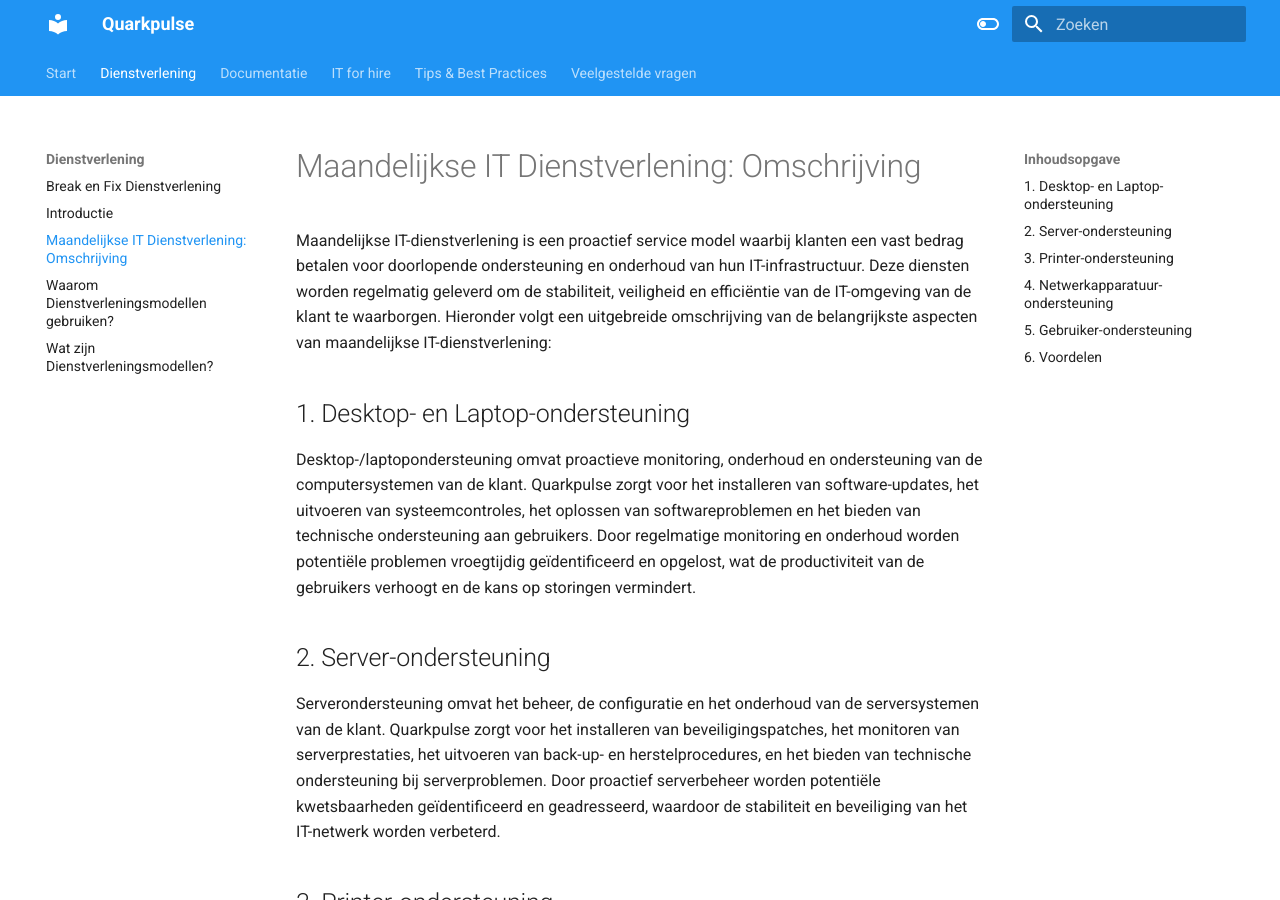
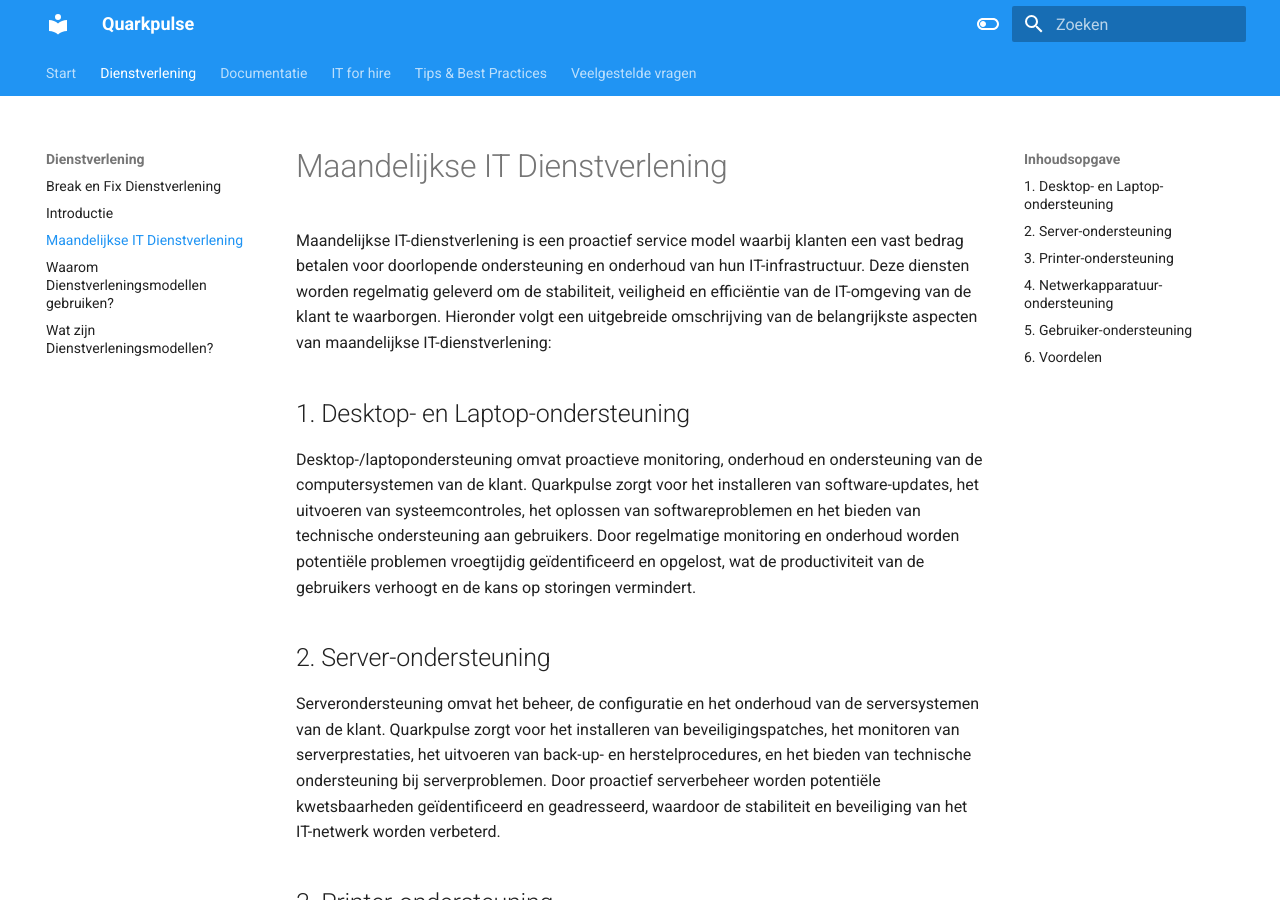
Before and after one commit to Quarkpulse/docs, an MkDocs documentation site: the page built from docs/Dienstverlening/maandelijkse-it-dienstverlening.md, in a window 1280 px wide and 900 px high. Built offline with MkDocs 1.6.1 and Material for MkDocs 9.7.7, drawn with Linux system fonts in a browser that asks for light colours.

Commit message:
Update maandelijkse-it-dienstverlening.md

```diff
--- a/docs/Dienstverlening/maandelijkse-it-dienstverlening.md
+++ b/docs/Dienstverlening/maandelijkse-it-dienstverlening.md
@@ -1,4 +1,4 @@
-# Maandelijkse IT Dienstverlening: Omschrijving
+# Maandelijkse IT Dienstverlening
 
 Maandelijkse IT-dienstverlening is een proactief service model waarbij klanten een vast bedrag betalen voor doorlopende ondersteuning en onderhoud van hun IT-infrastructuur. Deze diensten worden regelmatig geleverd om de stabiliteit, veiligheid en efficiëntie van de IT-omgeving van de klant te waarborgen. Hieronder volgt een uitgebreide omschrijving van de belangrijkste aspecten van maandelijkse IT-dienstverlening:
 
```
